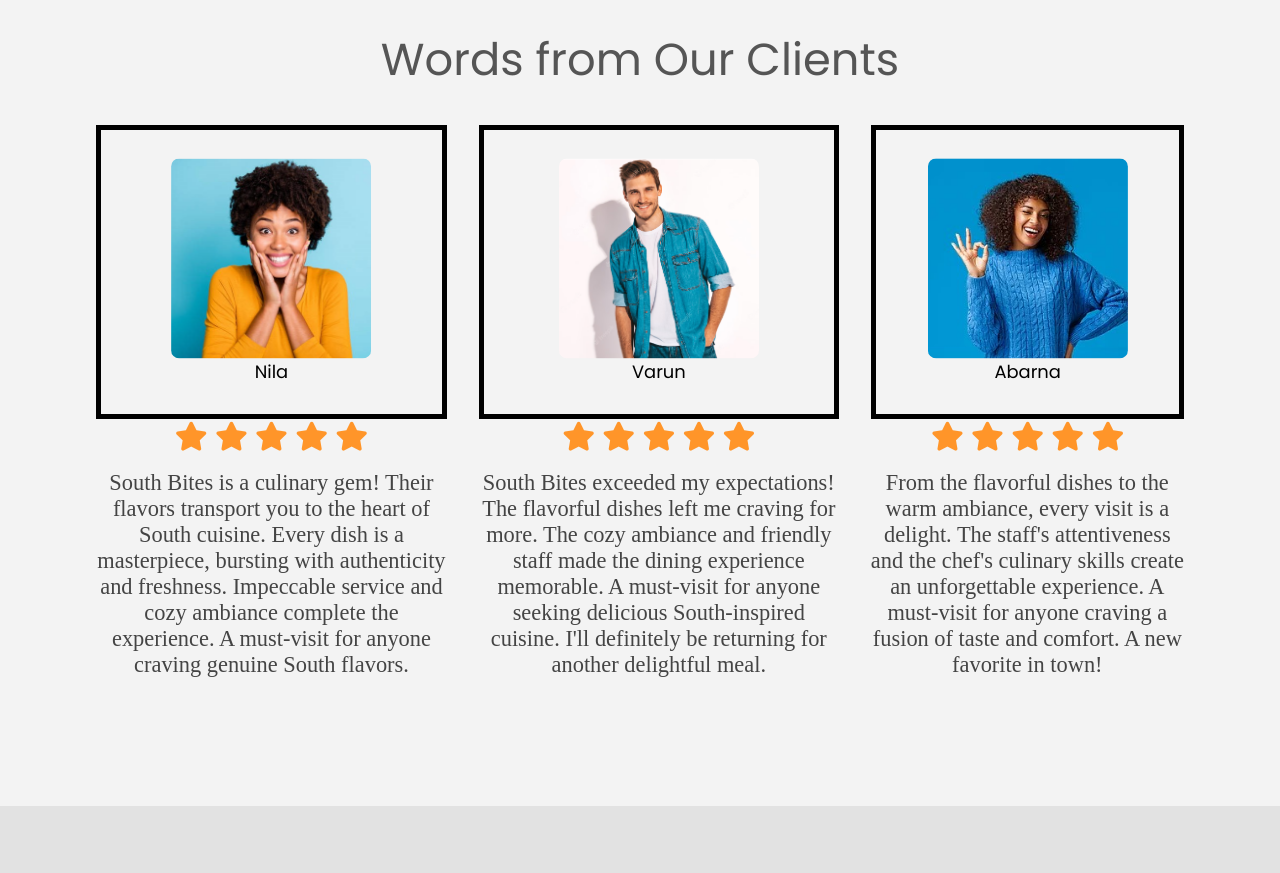
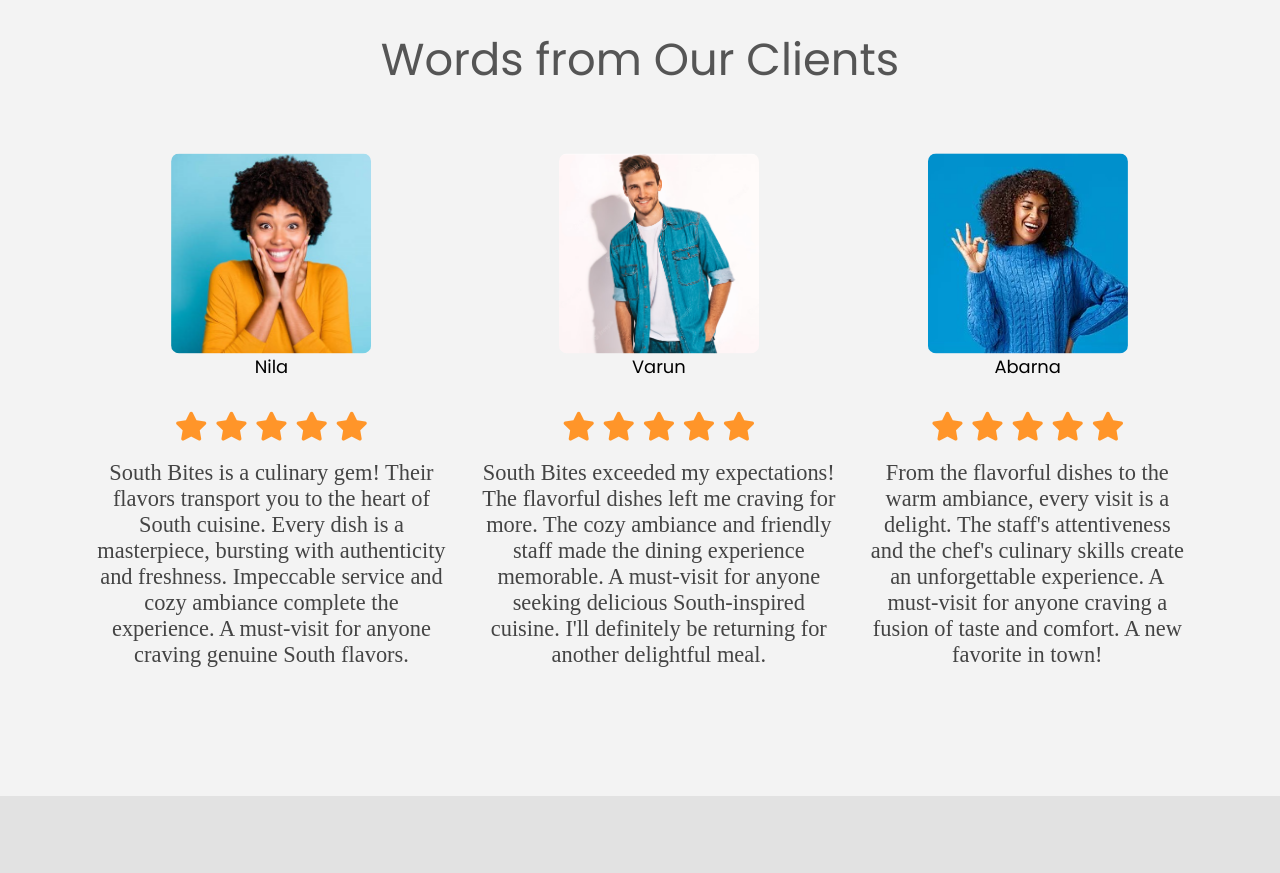
Before and after one commit to NarmadhaSri126/SouthBites-Homepage, a plain HTML site: page index.html in a window 1280 px wide. Shown: the part 2800-3673 px from the top of the page. Drawn offline with nearby package versions, Linux system fonts and the light colour scheme.

Commit message:
Update style.css

```diff
--- a/style.css
+++ b/style.css
@@ -373,9 +373,7 @@ width: 100%;
 }
 
 /* ........./ Testimonial /.......... */
-.customer-detail{
-  border : 5px solid;
-}
+
 #testimonials {
   padding: 5rem 0;
   background: rgba(243, 243, 243);
```
